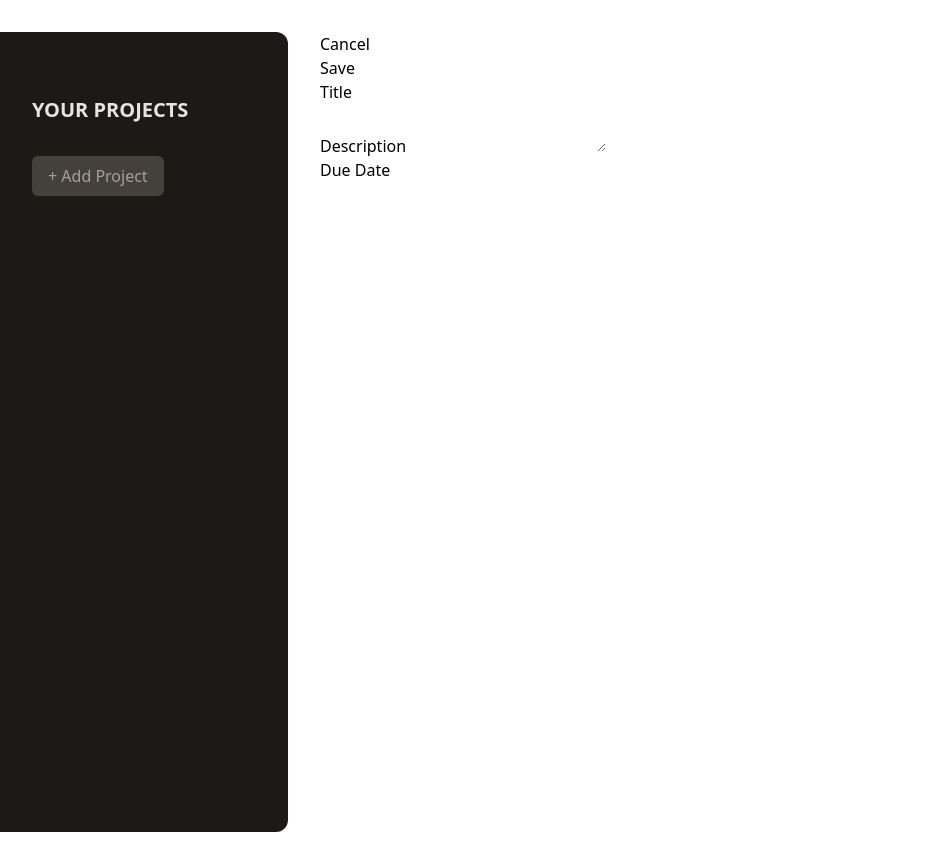
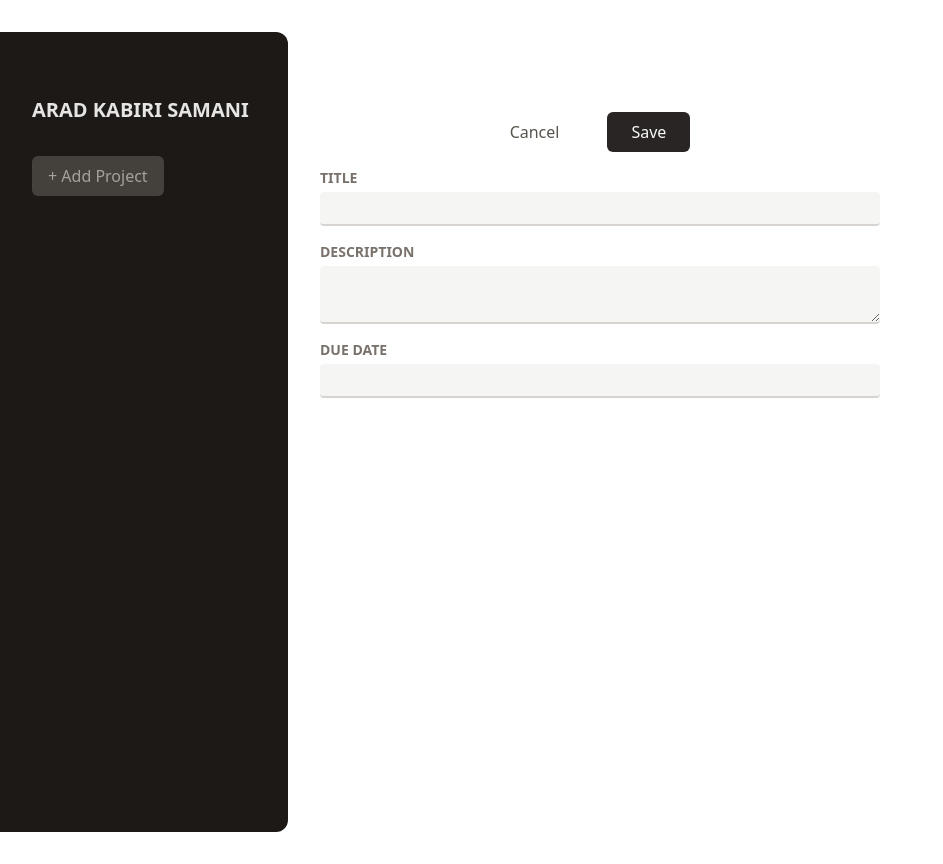
Before and after one commit to Mohammadhkabiri/Some-simple-React-Projects, a React (Vite) app in the folder project-manager/: page / in a window 1280 px wide. Shown: the whole page, without its empty margins (0-943 px from the left). Built offline with nearby package versions, Linux system fonts and the light colour scheme.

Commit message:
Style the New Project Component

```diff
--- a/project-manager/src/components/Input.jsx
+++ b/project-manager/src/components/Input.jsx
@@ -1,8 +1,9 @@
 export default function Input({label , textArea , ...props}) {
-  return (
-    <p>
-      <label>{label}</label>
-      {textArea ? <textarea {...props} /> : <input {...props} />}
+  const classes ="w-full p-1 border-b-2 rounded-sm border-stone-300 bg-stone-100 text-stone-600 focus:outline-none focus:border-stone-600";
+    return (
+    <p className="flex flex-col gap-1 my-4">
+      <label className="text-sm font-bold uppercase text-stone-500">{label}</label>
+      {textArea ? <textarea className={classes} {...props} /> : <input className={classes} {...props} />}
     </p>
   );
 }
--- a/project-manager/src/components/Newproject.jsx
+++ b/project-manager/src/components/Newproject.jsx
@@ -2,13 +2,13 @@
 
 export default function Newproject() {
   return (
-    <div>
-      <menu>
+    <div className="w-140 mt-16">
+      <menu className="flex items-center justify-center gap-12 my-4">
         <li>
-          <button>Cancel</button>
+          <button className="text-stone-600 hover:text-stone-950">Cancel</button>
         </li>
         <li>
-          <button>Save</button>
+          <button className="bg-stone-800 text-stone-50 hover:bg-stone-950 px-6 py-2 rounded-md  ">Save</button>
         </li>
       </menu>
       <div>
--- a/project-manager/src/components/Sidebar.jsx
+++ b/project-manager/src/components/Sidebar.jsx
@@ -2,7 +2,7 @@
   return (
     <aside className="w-1/3 px-8 py-16 bg-stone-900 text-stone-50 md:w-72 rounded-r-xl ">
       <h2 className="mb-8 font-bold uppercase md:text-xl text-stone-200">
-        Your Projects
+        Arad kabiri samani
       </h2>
       <ul></ul>
       <div>
```
